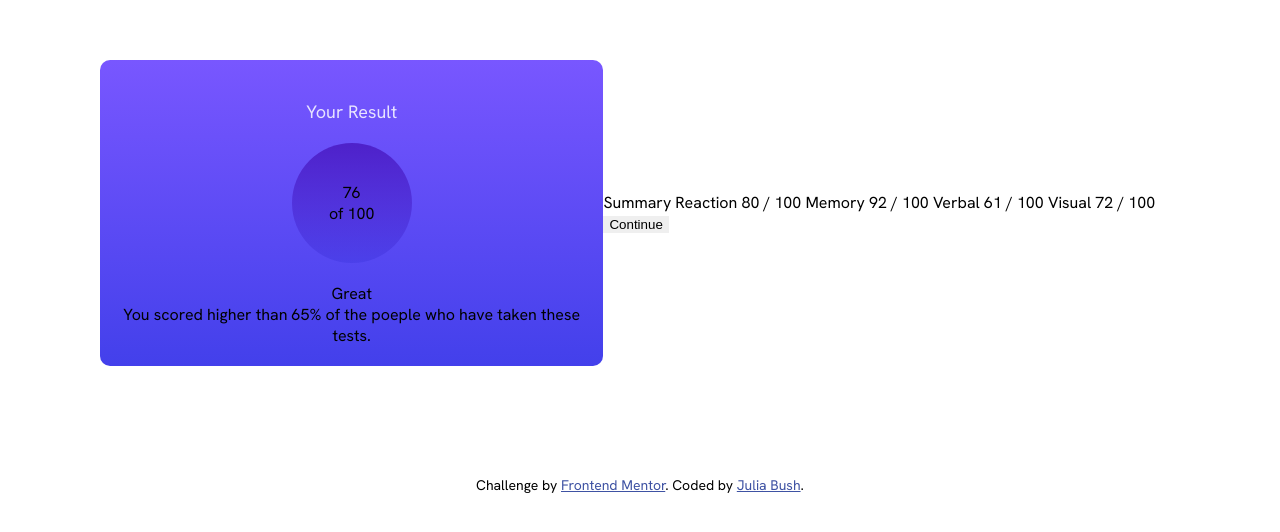
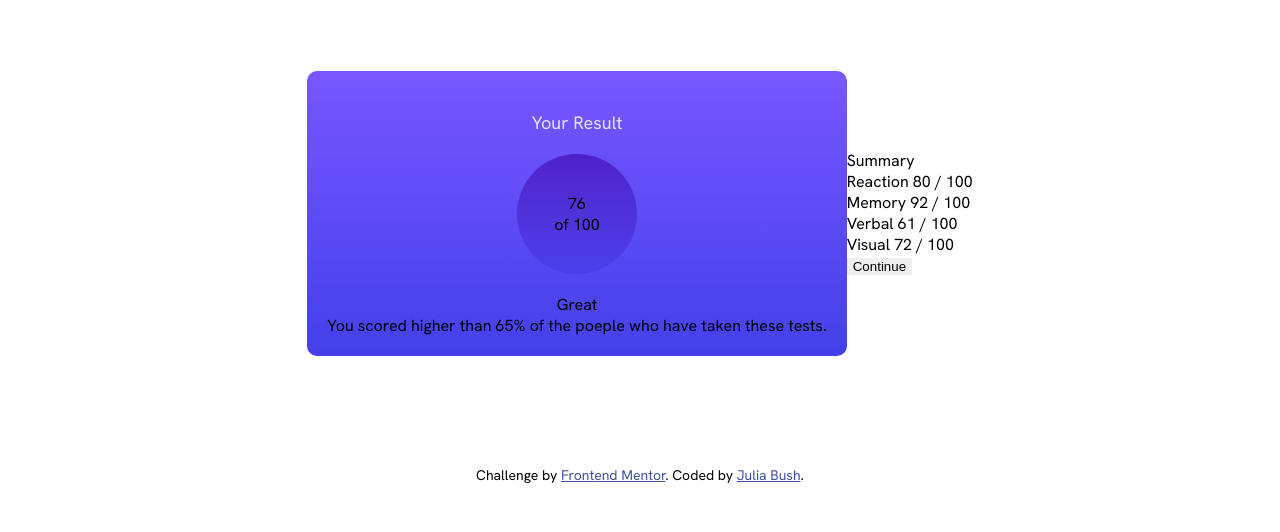
Before and after one commit to juliabush/results-summary, a plain HTML site: page index.html in a window 1280 px wide. Shown: the part 168-700 px from the top of the page. Drawn offline with Linux system fonts and the light colour scheme.

Commit message:
Adding any necessary containers to index

```diff
--- a/index.html
+++ b/index.html
@@ -19,29 +19,34 @@
 <div class="blue-box">
  <div class="result">Your Result</div>
   <div class="circle">
-    <div class="76">
+    <div class="number">
     76 </div>
-    <div class="100">
+    <div class="out">
     of 100</div></div>
 
   <div class="win">Great</div>
   <div class="stat">You scored higher than 65% of the poeple who have taken these tests.</div>
 </div>
 <div class="white-box">
-  Summary
-
-  Reaction
+  <div class="statistic">
+    Summary
+  </div>
+  <div class="tab">
+    Reaction
   80 / 100
-
+  </div>
+  <div class="tab">
   Memory
   92 / 100
-
-  Verbal
-  61 / 100
-
+  </div>
+  <div class="tab">
+    Verbal
+    61 / 100
+  </div>
+<div class="tab">
   Visual
   72 / 100
-
+</div>
   <button>Continue</button>
   </div>
   </div>
```
